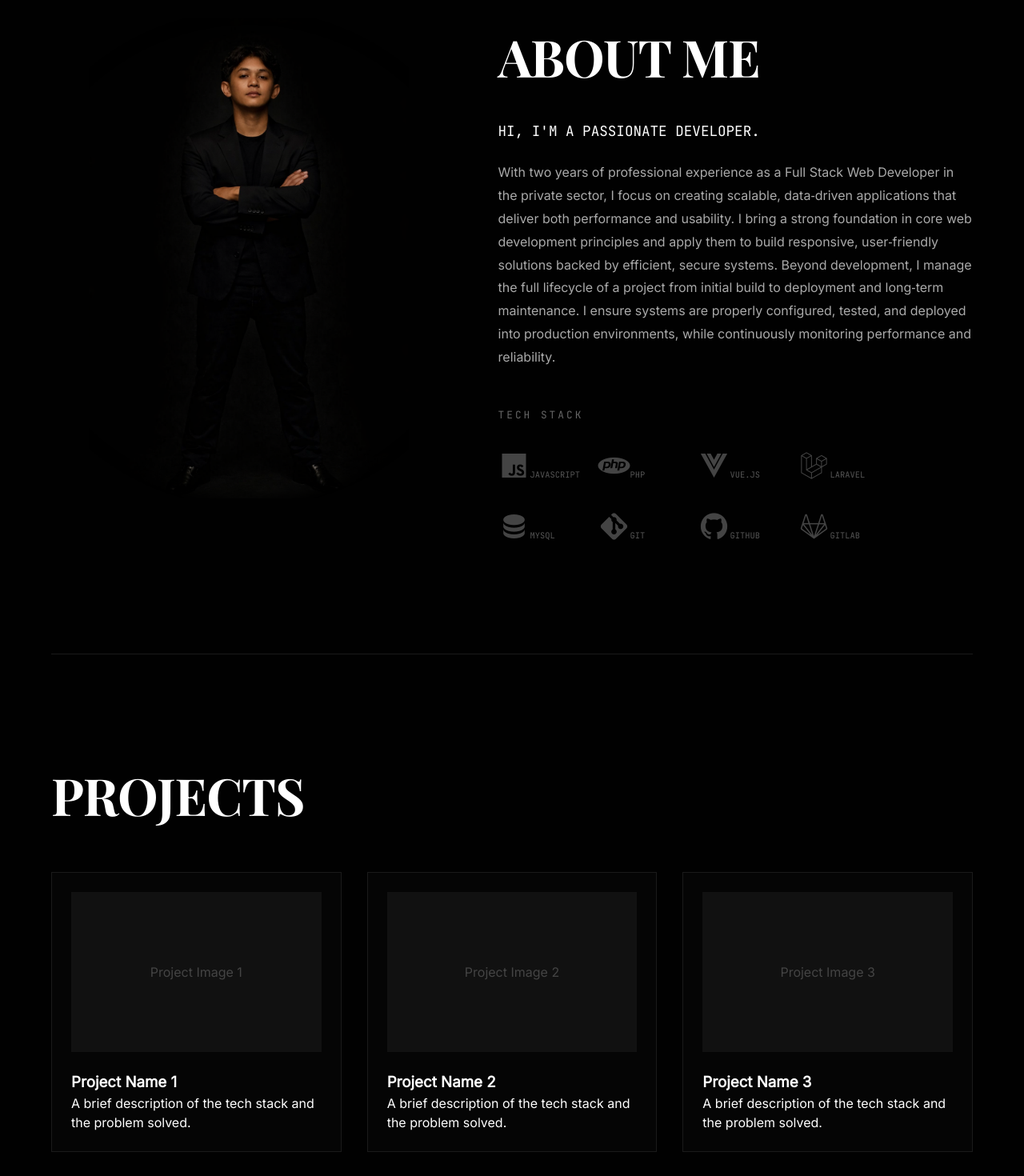
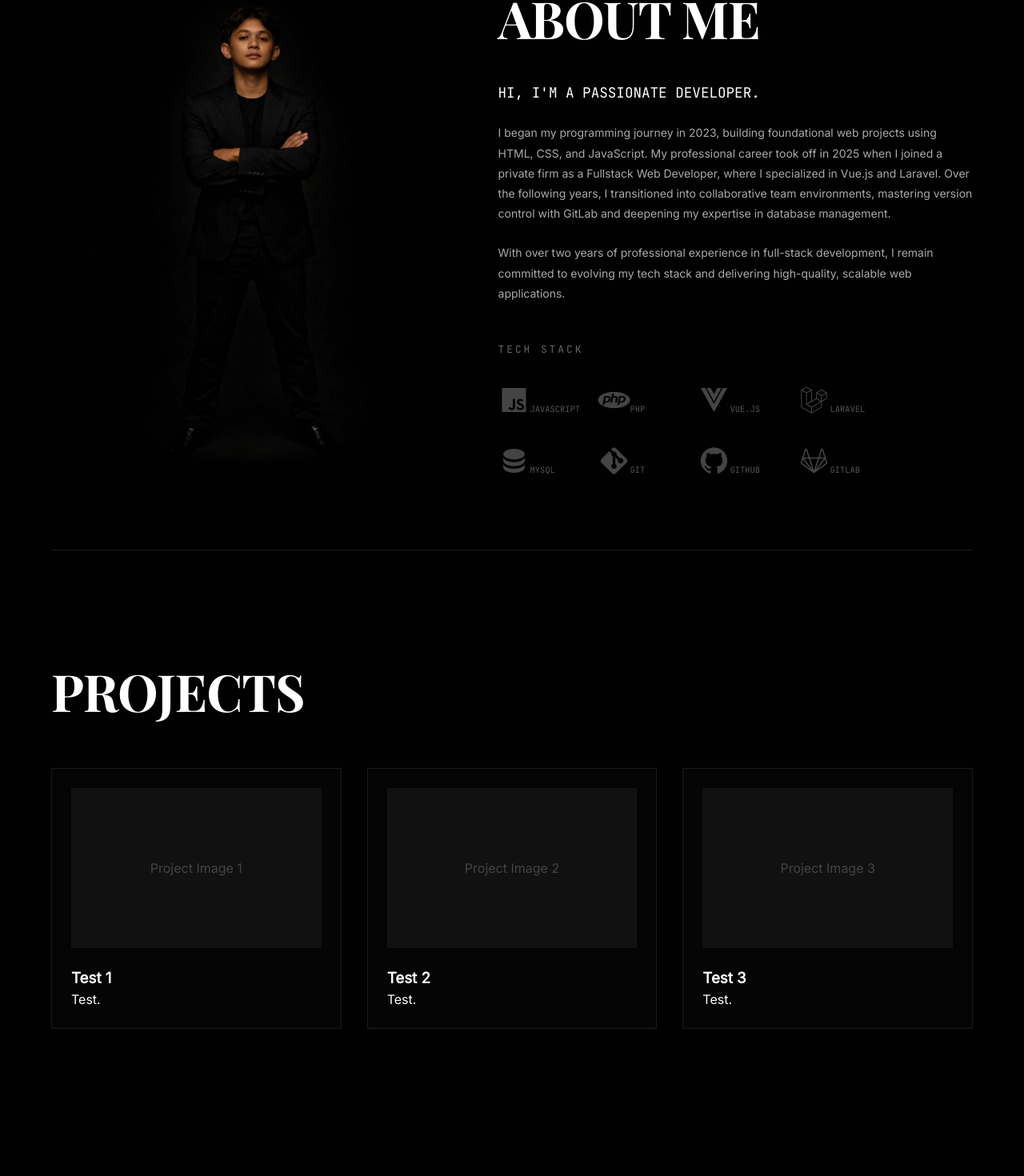
Before and after one commit to jm-tanador/portfolio, a Vue app: page / in a window 1280 px wide. Shown: the part 906-2376 px from the top of the page at 80% size. Built offline with nearby package versions, Linux system fonts and the light colour scheme.

Commit message:
update description

```diff
--- a/src/components/pages/Home.vue
+++ b/src/components/pages/Home.vue
@@ -56,14 +56,15 @@
                         <h2 class="section-title">ABOUT ME</h2>
                         <span class="about-subtitle">HI, I'M A PASSIONATE DEVELOPER.</span>
                         <p class="about-description">
-                            With two years of professional experience as a Full Stack Web Developer in the private sector,
-                            I focus on creating scalable, data‑driven applications that deliver both performance and usability.
-                            I bring a strong foundation in core web development principles and apply them to build responsive,
-                            user‑friendly solutions backed by efficient, secure systems.
-
-                            Beyond development, I manage the full lifecycle of a project from initial build to deployment and
-                            long‑term maintenance. I ensure systems are properly configured, tested, and deployed into production
-                            environments, while continuously monitoring performance and reliability.
+                            I began my programming journey in 2023, building foundational web projects using HTML,
+                            CSS, and JavaScript. My professional career took off in 2025 when I joined a private firm
+                            as a Fullstack Web Developer, where I specialized in Vue.js and Laravel. Over the following
+                            years, I transitioned into collaborative team environments, mastering version control with
+                            GitLab and deepening my expertise in database management.
+                        </p>
+                        <p class="about-description">
+                            With over two years of professional experience in full-stack development, I remain committed
+                            to evolving my tech stack and delivering high-quality, scalable web applications.
                         </p>
                         <div class="tech-stack">
                             <span class="tech-stack-title">TECH STACK</span>
@@ -84,8 +85,8 @@
                 <div class="project-grid">
                     <div class="project-card" v-for="i in 3" :key="i">
                         <div class="project-img-placeholder">Project Image {{i}}</div>
-                        <h3>Project Name {{i}}</h3>
-                        <p>A brief description of the tech stack and the problem solved.</p>
+                        <h3>Test {{i}}</h3>
+                        <p>Test.</p>
                     </div>
                 </div>
             </section>
@@ -95,7 +96,7 @@
                 <h2 class="section-title">GET IN TOUCH</h2>
                 <div class="contact-container">
                     <p>Have a project in mind? Let's build something amazing together.</p>
-                    <a href="mailto:your@email.com" class="email-link">jmtanador@email.com</a>
+                    <a href="mailto:your@email.com" class="email-link">jmtanador@gmail.com</a>
                 </div>
             </section>
         </main>
@@ -289,7 +290,7 @@ body {
 
 .nav-links li.active, .nav-links li:hover {
     color: #fff;
-    text-decoration: underline;
+    /* text-decoration: underline; */
     text-underline-offset: 4px;
 }
 
@@ -476,7 +477,7 @@ body {
 
 /* About Section Layout */
 .about-section {
-    padding: 8rem 0;
+    padding: 5rem 0;
     border-top: 1px solid #1a1a1a;
 }
 
@@ -509,9 +510,9 @@ body {
 .about-description {
     color: #aaa;
     line-height: 1.8;
-    font-size: 1 rem;
+    font-size: 14px;
     max-width: 600px;
-    margin-bottom: 3rem;
+    margin-bottom: 1.5rem;
 }
 
 /* Tech Stack Grid */
```
